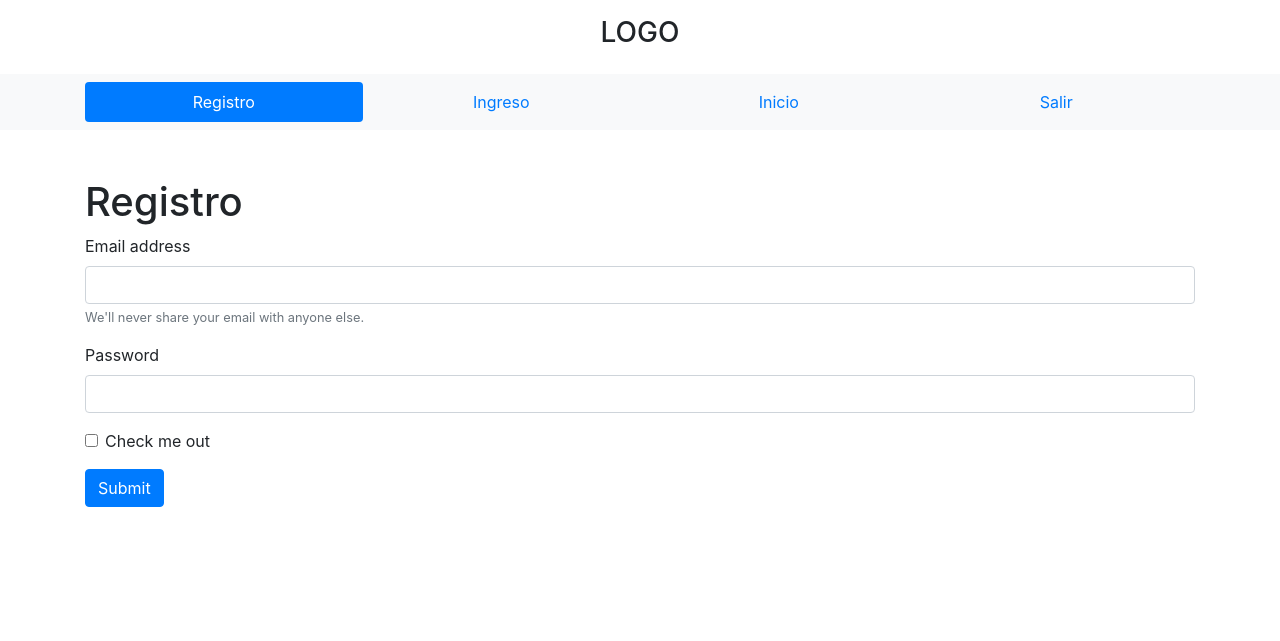
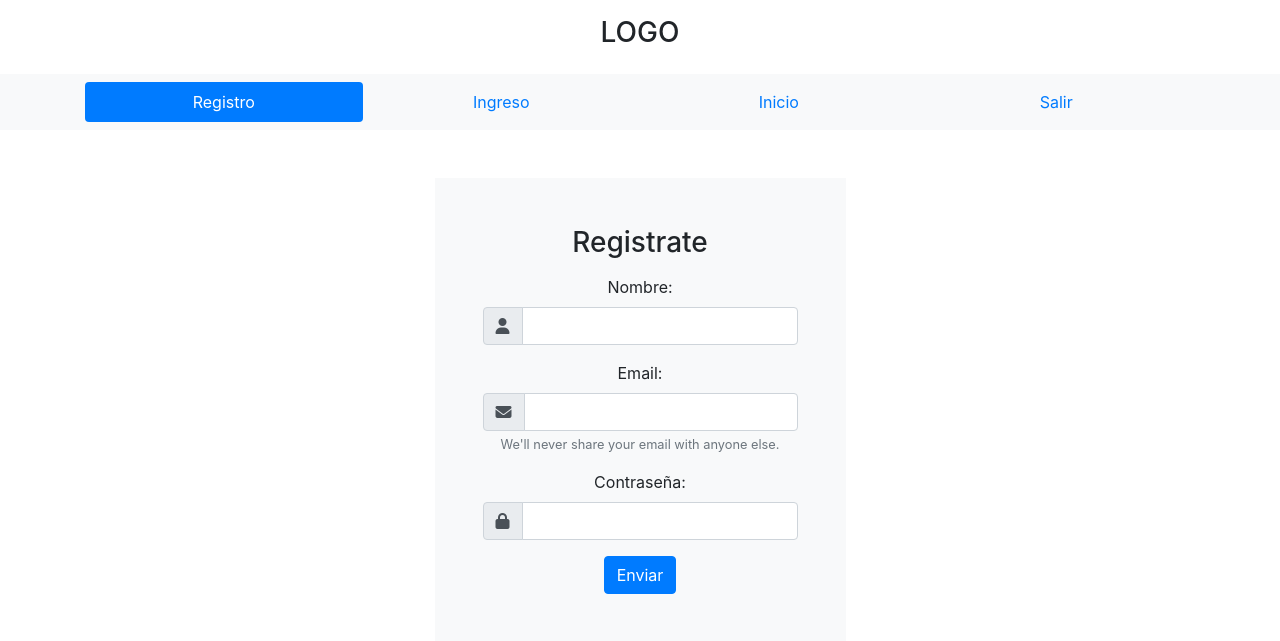
Before and after one commit to oscardenas17/Master-PHP-7-Laravel-6-POO-MVC, a PHP site: page / in a window 1280 px wide. Shown: the top 641 px of the page. Run offline with PHP 8.4, Linux system fonts and the light colour scheme; some libraries are stand-ins or nearby versions.

Commit message:
Variables POST y metodos estaticos

```diff
--- /dev/null
+++ b/01.patronMVC/controllers/formulariosController.php
@@ -0,0 +1,17 @@
+<?php
+
+
+    class ControllerFormularios{
+           /*============================
+            REGISTRO
+         ========================*/
+         static public function ctrRegistro(){
+           if(isset($_POST["registroNombre"])){
+
+               return  "ok";
+
+           }
+    }
+}
+
+?>
--- a/01.patronMVC/index.php
+++ b/01.patronMVC/index.php
@@ -2,6 +2,7 @@
  #index: En él se mostrará la salida de las vistas al usuario y también con él enviaremos las distintas acciones que el usuario envie al controlador
 
  require_once "controllers/plantillaController.php";
+ require_once "controllers/formulariosController.php";
 
  $plantilla = new ControllerPlantilla();
  $plantilla -> ctrTraerPlantilla();
--- a/01.patronMVC/views/paginas/registro.php
+++ b/01.patronMVC/views/paginas/registro.php
@@ -1,21 +1,73 @@
-<h1>Registro</h1>
-<form>
+<div class="d-flex justify-content-center text-center">
+
+  <form class="p-5 bg-light" method="post">
+  <h3 class="mb-3">Registrate</h3>
+    <div class="form-group">
+      <label for="nombre">Nombre:</label>
+        <div class="input-group">
+          <div class="input-group-prepend">
+            <span class="input-group-text">
+              <i class="fas fa-user"></i>
+            </span>
+        </div>
+            <input type="text" class="form-control" id="nombre" name="registroNombre">
+        </div>
+    </div>
 
     <div class="form-group">
-  <label for="exampleInputEmail1">Email address</label>
-  <input type="email" class="form-control" id="exampleInputEmail1" aria-describedby="emailHelp">
+      <label for="email">Email:</label>
+        <div class="input-group">
+          <div class="input-group-prepend">
+              <span class="input-group-text">
+                <i class="fas fa-envelope"></i>
+              </span>
+        </div>
+            <input type="email" class="form-control" id="email" aria-describedby="emailHelp" name="registroEmail">
+        </div>
         <small id="emailHelp" class="form-text text-muted">We'll never share your email with anyone else.</small>
     </div>
 
+
     <div class="form-group">
-  <label for="exampleInputPassword1">Password</label>
-  <input type="password" class="form-control" id="exampleInputPassword1">
+      <label for="password">Contraseña:</label>
+        <div class="input-group">
+          <div class="input-group-prepend">
+                <span class="input-group-text">
+                <i class="fas fa-lock"></i>
+              </span>
+          </div>
+            <input type="password" class="form-control" id="Password" name="registroPassword">
+        </div>
     </div>
 
-<div class="form-group form-check">
-  <input type="checkbox" class="form-check-input" id="exampleCheck1">
-  <label class="form-check-label" for="exampleCheck1">Check me out</label>
+
+    <?php
+    /*--============================
+        REGISTRO    - manera de instanciar la clasede un metodo no estatico, em el controlador devuelve con echo
+    ========================*/
+     //$registro = new ControllerFormularios();
+     // $registro-> ctrRegistro();
+
+
+     /*--============================
+     REGISTRO    - manera de instanciar la clasede un metodo  estatico, usar palabra static en el controlador devuelve con return
+    ========================*/
+    $registro = ControllerFormularios::ctrRegistro();
+
+    if($registro=="ok"){
+
+      echo '<script>
+          if (window.history.replaceState){
+            window.history.replaceState(null,null, window.location.href);
+          }
+        </script>';
+
+      echo '<div class="alert alert-success "> Usuario registrado</div>';
+    }
+
+    ?>
+
+
+    <button type="submit" class="btn btn-primary">Enviar</button>
+  </form>
 </div>
-
-<button type="submit" class="btn btn-primary">Submit</button>
-</form>
```
Also changed, not shown: 01.patronMVC/views/paginas/ingreso.php (+39 -12 lines). Lines whose indentation alone changed are shown as unchanged.
